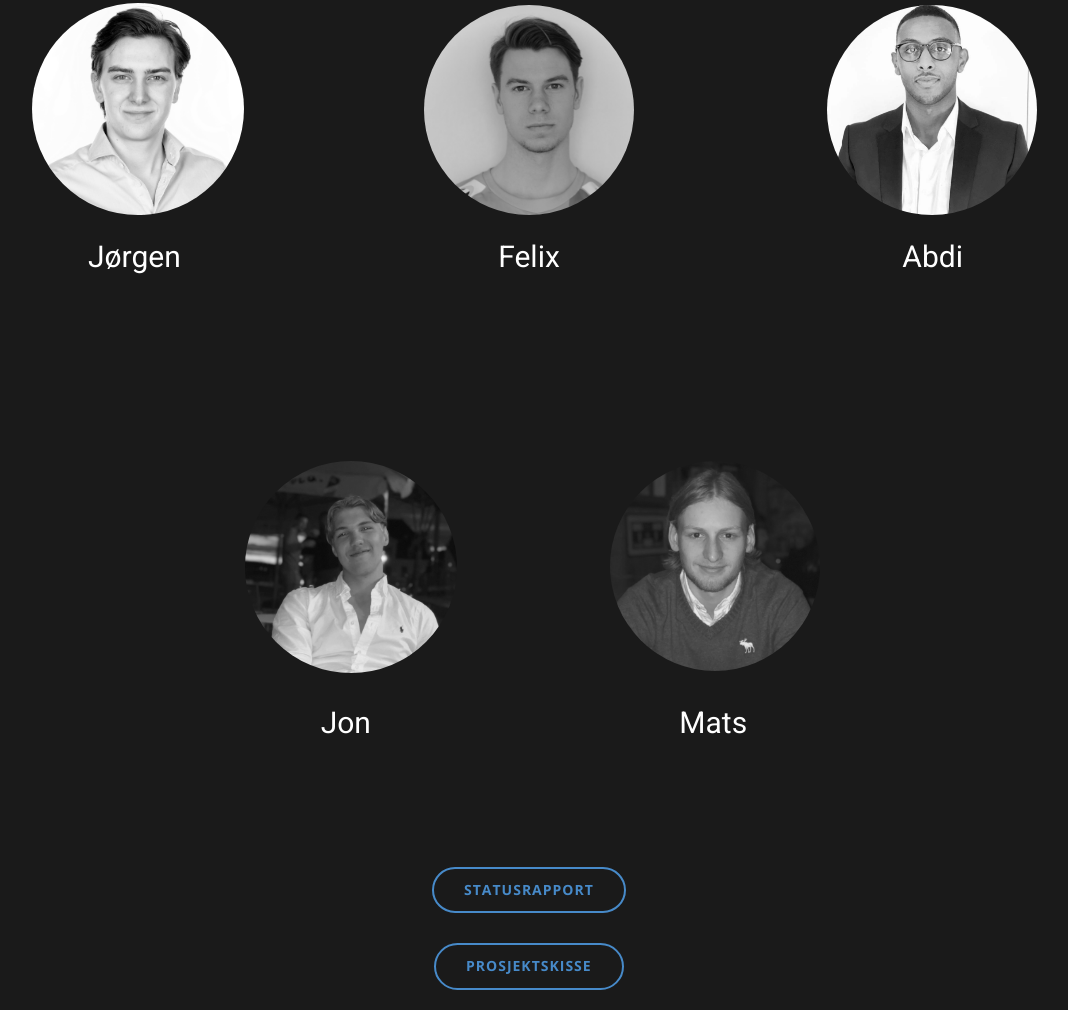
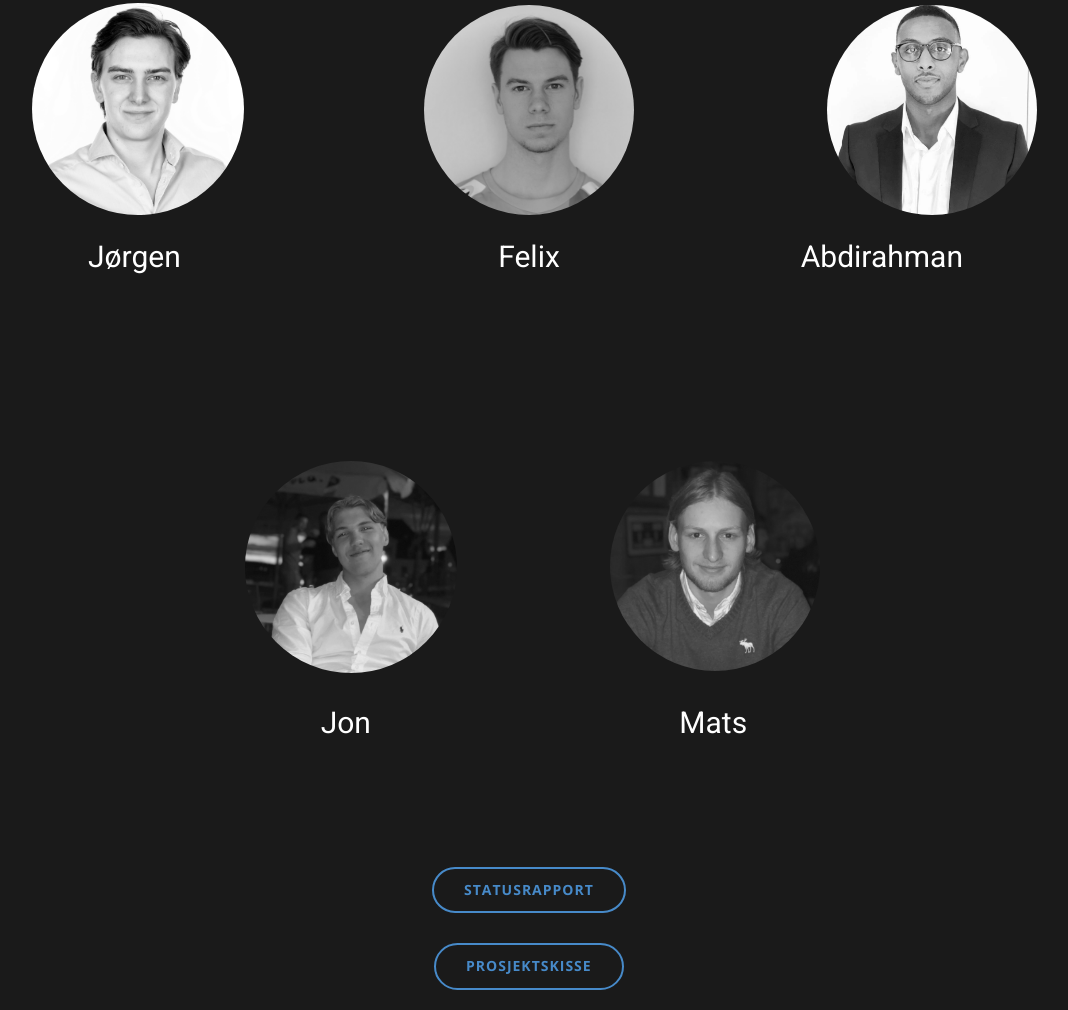
Before and after one commit to Bachelorgruppe33/bachelorgruppe33-2021.github.io, a plain HTML site: page index.html in a window 1280 px wide. Shown: the part 1202-2212 px from the top of the page, without its empty margins (111-1179 px from the left). Drawn offline with nearby package versions, Linux system fonts and the light colour scheme.

Commit message:
abdirahman

```diff
--- a/index.html
+++ b/index.html
@@ -73,7 +73,7 @@
               <div class="u-align-left u-container-style u-layout-cell u-size-20 u-layout-cell-3">
                 <div class="u-container-layout u-container-layout-3">
                    <a target="_blank" href="https://www.linkedin.com/in/abdirahman-hassen-ali-951ba71ba/"> <img src="images/Abdi.png" alt="" class="u-image u-image-circle u-image-3" data-image-width="828" data-image-height="1792"></a>
-                  <h3 class="u-text u-text-default u-text-3">Abdi</h3>
+                  <h3 class="u-text u-text-default u-text-3">Abdirahman</h3>
                 </div>
               </div>
             </div>
```
